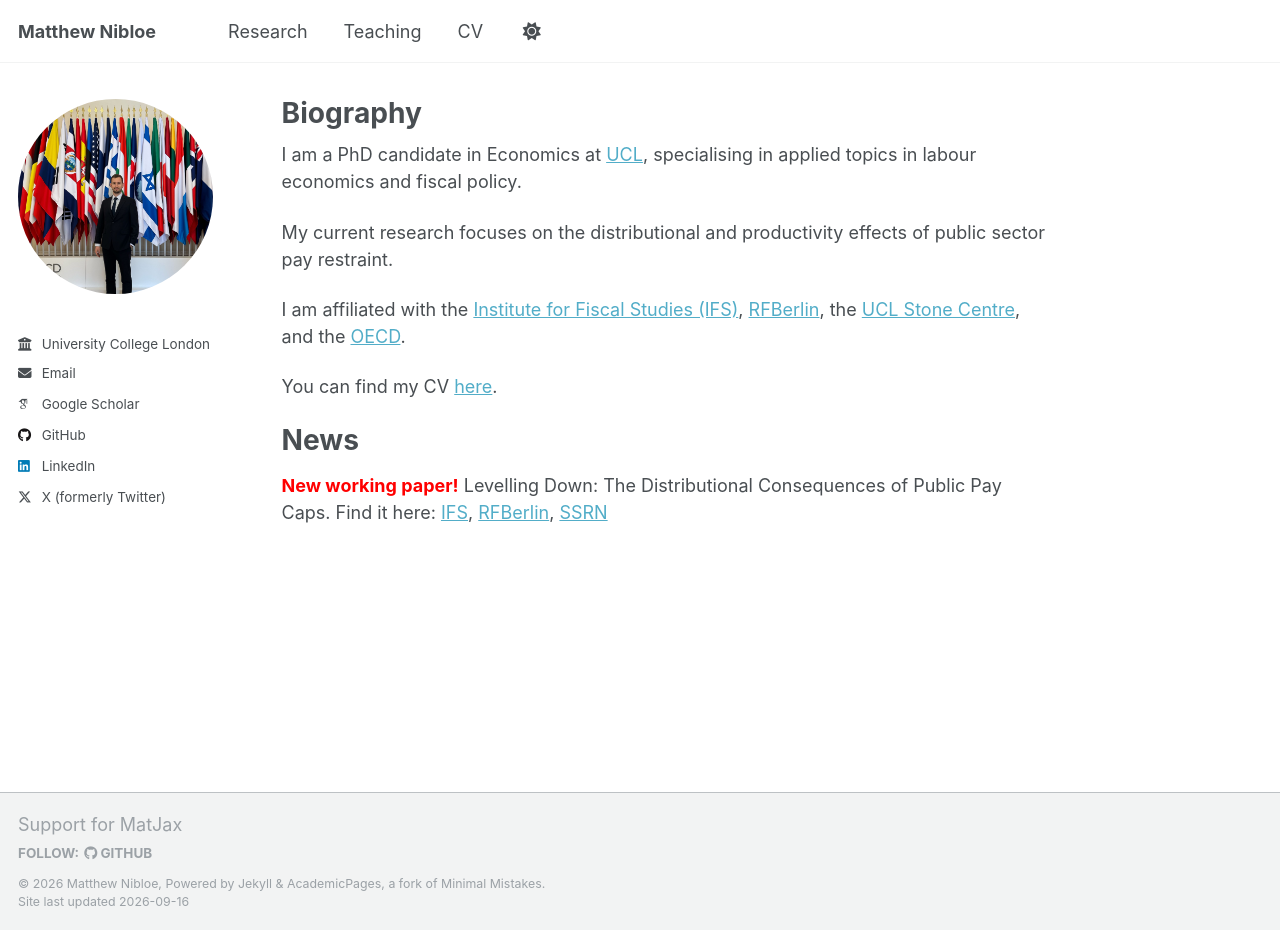
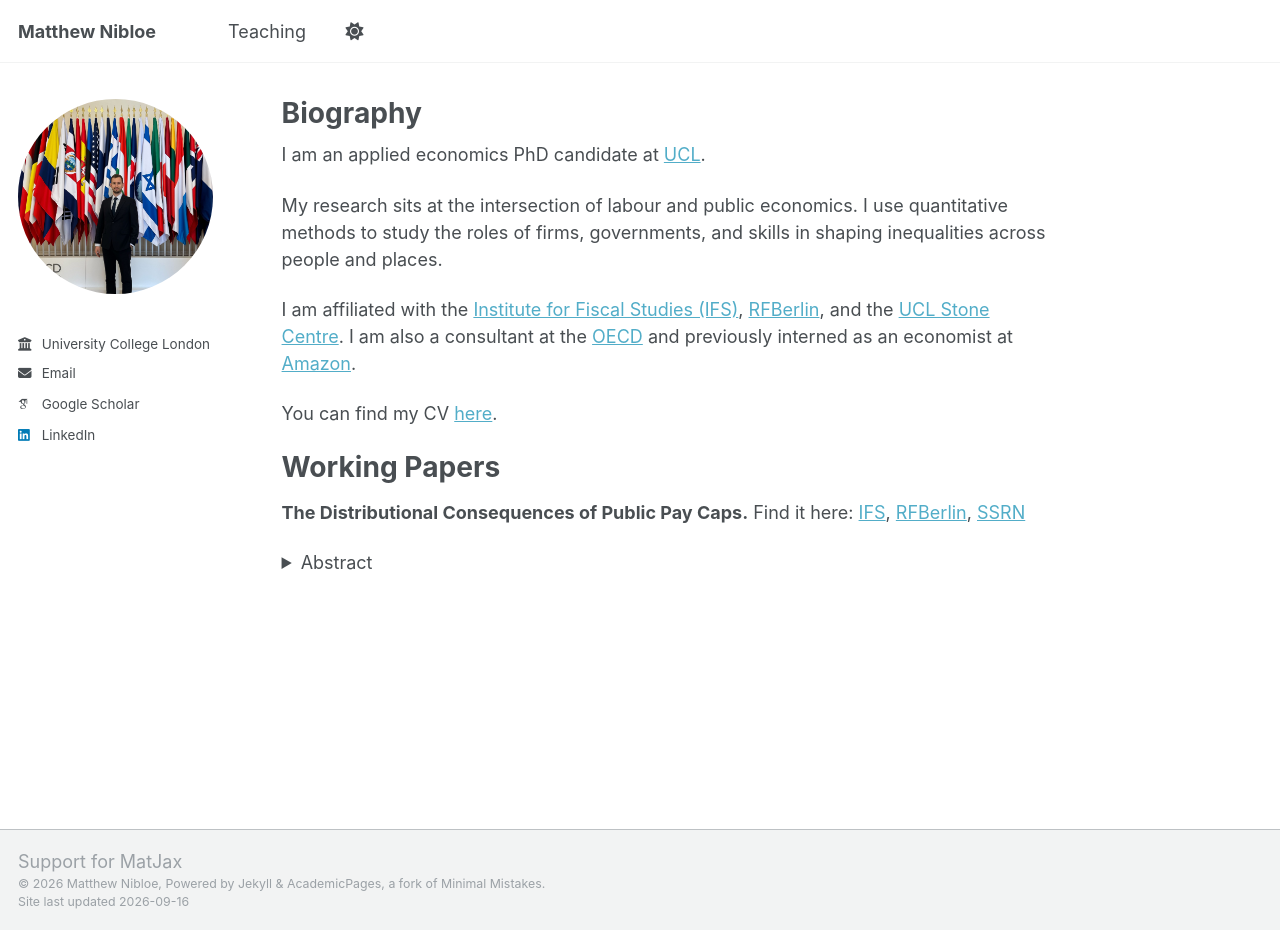
Before and after one commit to matthewnibloe/matthewnibloe.github.io, a Jekyll site: the page built from _pages/about.md, in a window 1280 px wide and 930 px high. Built offline with Jekyll 4.4.1, drawn with Linux system fonts in a browser that asks for light colours; some web fonts are replaced; a script that is not in the unit is left out.

Commit message:
Update homepage content and navigation

```diff
--- a/_config.yml
+++ b/_config.yml
@@ -47,7 +47,7 @@ author:
   bitbucket        : # Username - Update with your username on the site
   codepen          : # Username
   dribbble         : # Username
-  github           : "matthewnibloe"
+  github           : # "matthewnibloe"
   kaggle           : # Username
   stackoverflow    : # User number or user number and name (i.e., use "1" or "1/jeff-atwood")
 
@@ -70,7 +70,7 @@ author:
   steam            : # Username
   telegram         : # URL
   tumblr           : # Username
-  twitter          : matt_nibloe
+  twitter          : # matt_nibloe
   vine             : # Username
   weibo            : # Username
   wikipedia        : # Username
--- a/_pages/about.md
+++ b/_pages/about.md
@@ -7,18 +7,27 @@ redirect_from:
   - /about.html
 ---
 
-I am a PhD candidate in Economics at [UCL](https://www.ucl.ac.uk/economics/), specialising in applied topics in labour economics and fiscal policy.
+I am an applied economics PhD candidate at [UCL](https://www.ucl.ac.uk/economics/).
 
-My current research focuses on the distributional and productivity effects of public sector pay restraint.
+My research sits at the intersection of labour and public economics. I use quantitative methods to study the roles of firms, governments, and skills in shaping inequalities across people and places.
 
-I am affiliated with the [Institute for Fiscal Studies (IFS)](https://ifs.org.uk/), [RFBerlin](https://www.rfberlin.com/), the [UCL Stone Centre](https://www.stone-econ.org/), and the [OECD](https://www.oecd.org/en/about/projects/linkeed-200.html).
+I am affiliated with the [Institute for Fiscal Studies (IFS)](https://ifs.org.uk/), [RFBerlin](https://www.rfberlin.com/), and the [UCL Stone Centre](https://www.stone-econ.org/). I am also a consultant at the [OECD](https://www.oecd.org/en/about/projects/linkeed-200.html) and previously interned as an economist at [Amazon](https://www.amazon.jobs/content/en/job-categories/economics).
 
 You can find my CV [here](https://matthewnibloe.github.io/files/cv.pdf).
 
-News
+<!--  My current research focuses on the distributional and productivity effects of public sector pay restraint. -->
+
+Working Papers
 ======
 
-<strong style="color: red;">New working paper!</strong> Levelling Down: The Distributional Consequences of Public Pay Caps. Find it here: [IFS](https://ifs.org.uk/publications/levelling-down-distributional-consequences-public-pay-caps), [RFBerlin](https://www.rfberlin.com/network-paper/levelling-down-the-distributional-consequences-of-public-pay-caps/), [SSRN](https://papers.ssrn.com/sol3/papers.cfm?abstract_id=5381457)
+**The Distributional Consequences of Public Pay Caps.** Find it here: [IFS](https://ifs.org.uk/publications/levelling-down-distributional-consequences-public-pay-caps), [RFBerlin](https://www.rfberlin.com/network-paper/levelling-down-the-distributional-consequences-of-public-pay-caps/), [SSRN](https://papers.ssrn.com/sol3/papers.cfm?abstract_id=5381457)
+
+<details>
+  <summary>Abstract</summary>
+  <p>This paper studies how progressive public sector pay caps shape the overall wage distribution, conditional inequalities and workforce composition. Between 2010 and 2017, nominal wage growth in the UK public sector was capped at 1% for all workers earning above £21,000—the median annual salary in 2010. Utilising administrative data, we show that the cap reduced the return to observable characteristics in the public sector, coinciding with an 80% reduction in the public-private sector wage premium. Our counterfactuals suggest that the overall hourly P90-P50 ratio would have been 3.5 percentage points higher had public sector returns to characteristics moved in line with the private sector. Since public workers are disproportionately female and concentrated in the North of Britain, the policy substantially increased both the gender pay gap and the North-South divide. Over the same period, the public sector experienced relative declines in the share of degree-educated workers, 26-55 year-old prime-age workers, and high-skilled managers, further suppressing wage growth.</p>
+</details>
+
+
 
 
 
```
Also changed, not shown: _data/navigation.yml (+4 -4 lines).
